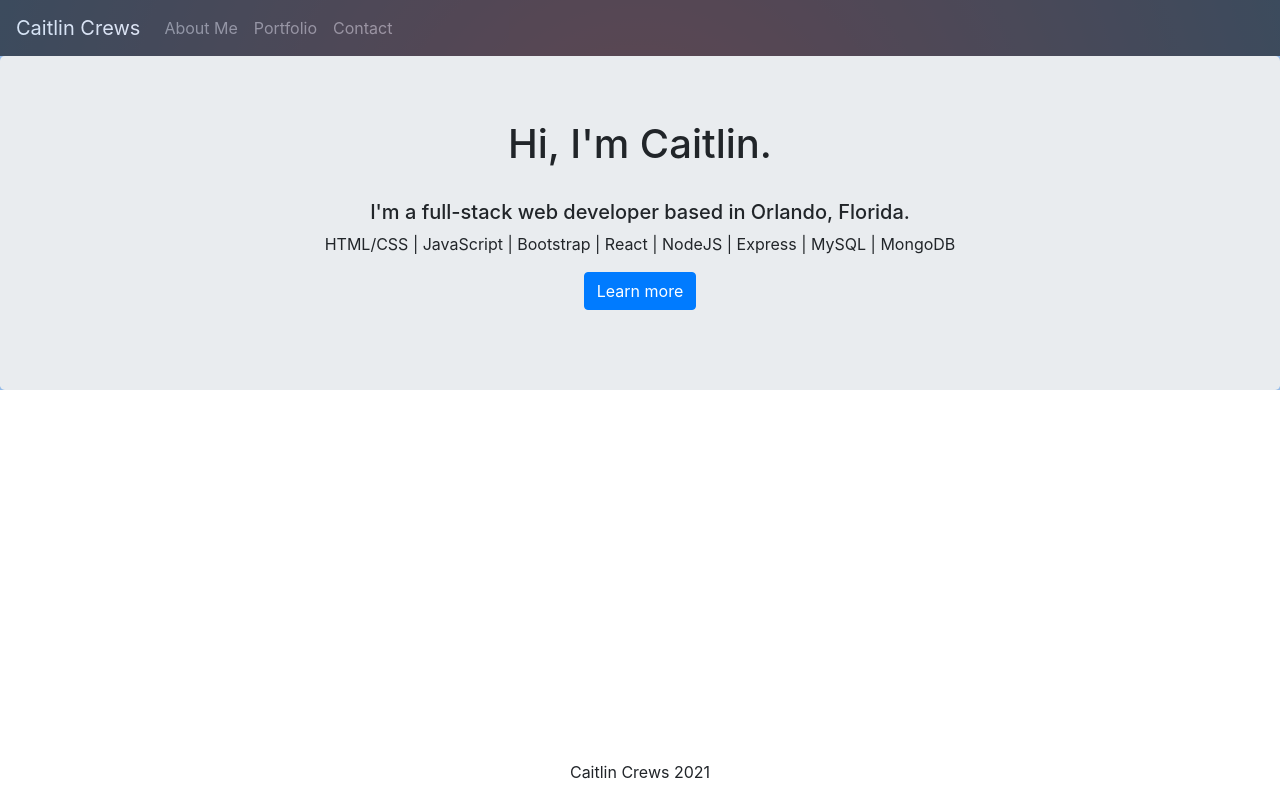
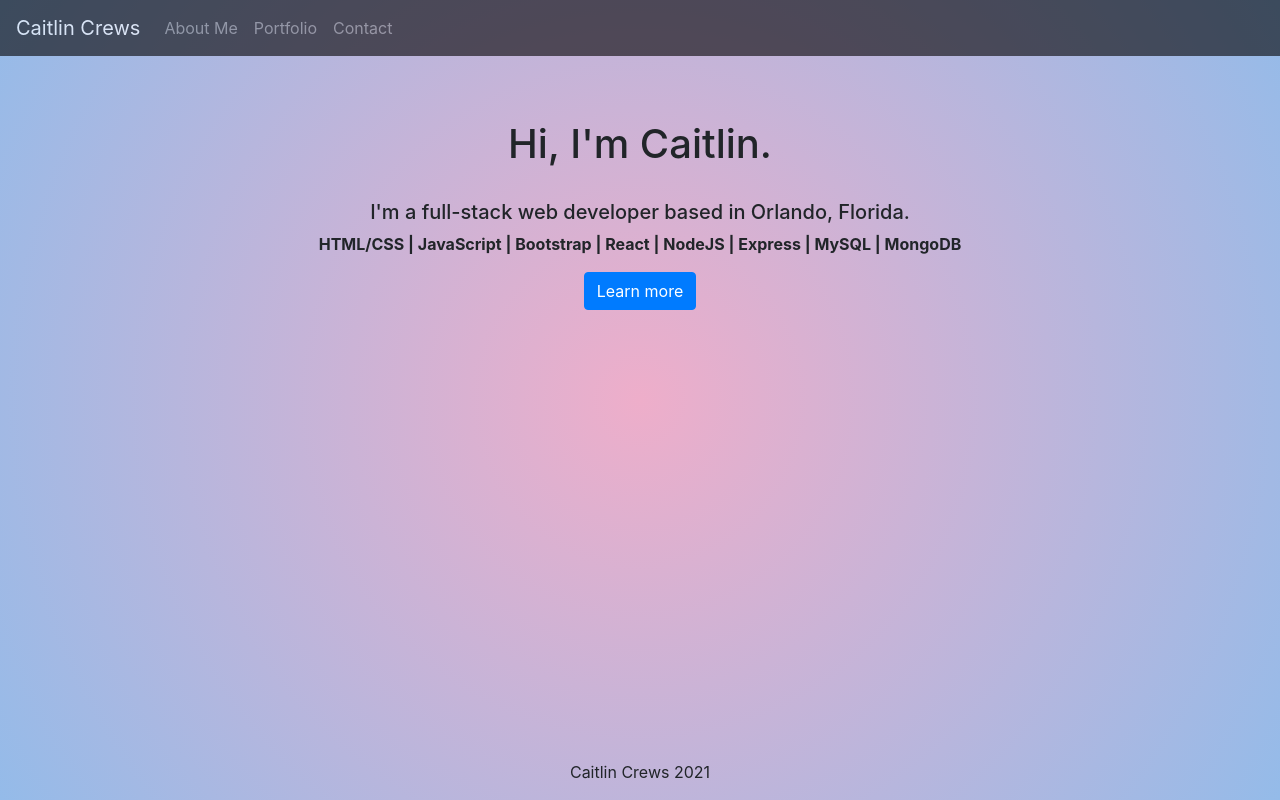
Before and after one commit to caitlincrews08/React-Portfolio, a React (Create React App) app: page / in a window 1280 px wide. Built offline with nearby package versions, Linux system fonts and the light colour scheme.

Commit message:
finished body/background css

```diff
--- a/src/App.css
+++ b/src/App.css
@@ -1,58 +1,36 @@
-.bkg{
-  background: rgb(238,174,202);
+body{
+  background: rgb(238,174,202) scroll;
   background: -moz-radial-gradient(circle, rgba(238,174,202,1) 0%, rgba(148,187,233,1) 100%);
   background: -webkit-radial-gradient(circle, rgba(238,174,202,1) 0%, rgba(148,187,233,1) 100%);
   background: radial-gradient(circle, rgba(238,174,202,1) 0%, rgba(148,187,233,1) 100%);
   filter: progid:DXImageTransform.Microsoft.gradient(startColorstr="#eeaeca",endColorstr="#94bbe9",GradientType=1);
+  /* background: scroll; */
+  background-attachment: fixed;
   /* background-size: ; */
   width: 100%;
   height: 100%;
-  position: relative;
+  background-repeat: repeat;
+  /* background-size:auto; */
+  position:absolute;
 }
 
-
-
-body{
-  height: 100%;
-  width: 100%;
+.bold{
+  font-weight: bold;
 }
 
+.home{
+  background: none;
+  /* opacity: 50%; */
+  position: absolute;
+  left: 20%;
+  right: 20%;
+}
+
+.center{
+  /* position:absolute; */
+  top: 50%;
+}
 
 .App {
   text-align: center;
 }
-
-.App-logo {
-  height: 40vmin;
-  pointer-events: none;
-}
-
-@media (prefers-reduced-motion: no-preference) {
-  .App-logo {
-    animation: App-logo-spin infinite 20s linear;
-  }
-}
-
-.App-header {
-  background-color: #282c34;
-  min-height: 100vh;
-  display: flex;
-  flex-direction: column;
-  align-items: center;
-  justify-content: center;
-  font-size: calc(10px + 2vmin);
-  color: white;
-}
-
-.App-link {
-  color: #61dafb;
-}
-
-@keyframes App-logo-spin {
-  from {
-    transform: rotate(0deg);
-  }
-  to {
-    transform: rotate(360deg);
-  }
-}
```
